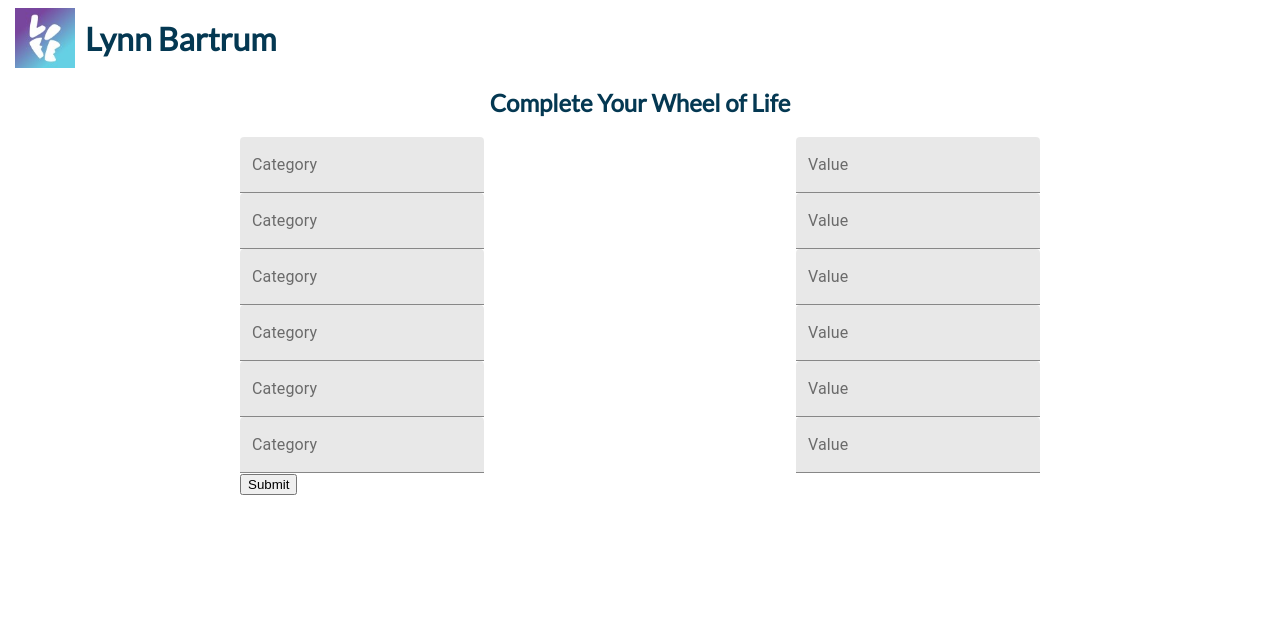
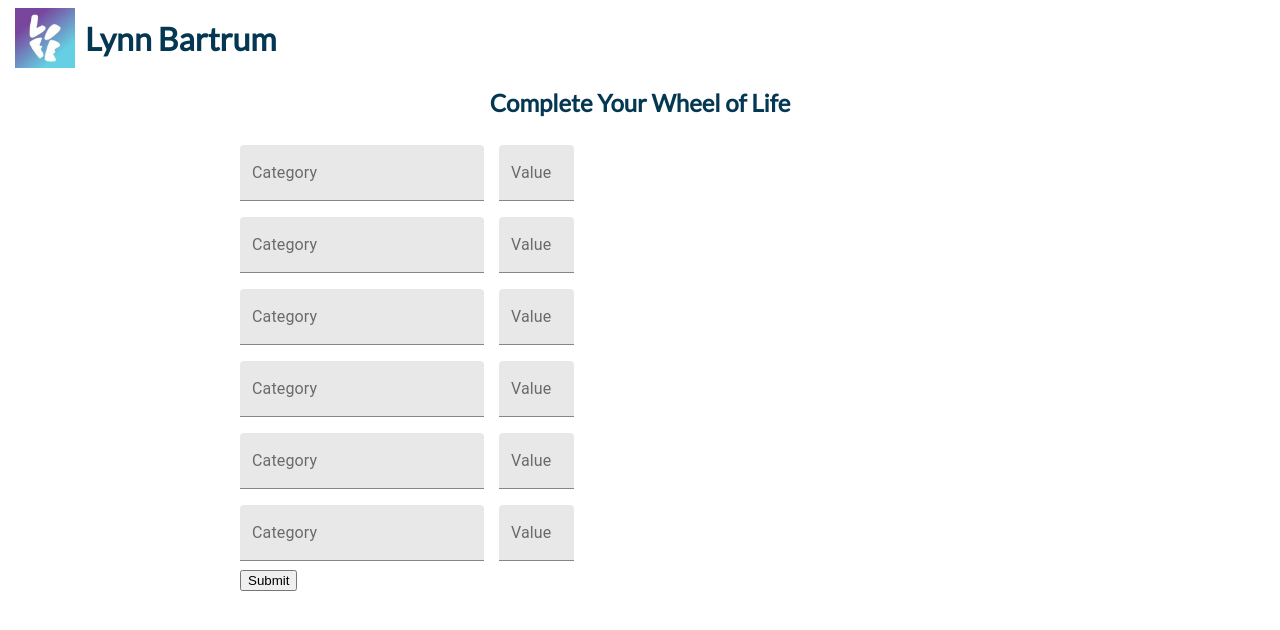
Before and after one commit to toddlasley/react-demo, a React (Create React App) app: page / in a window 1280 px wide. Shown: the top 630 px of the page. Built offline with nearby package versions, Linux system fonts and the light colour scheme.

Commit message:
adding Chart component and supplying theme to Form text fields

```diff
--- a/package.json
+++ b/package.json
@@ -7,10 +7,12 @@
     "@testing-library/jest-dom": "^4.2.4",
     "@testing-library/react": "^9.5.0",
     "@testing-library/user-event": "^7.2.1",
+    "@types/chart.js": "^2.9.23",
     "@types/jest": "^24.9.1",
     "@types/node": "^12.12.53",
     "@types/react": "^16.9.43",
     "@types/react-dom": "^16.9.8",
+    "chart.js": "^2.9.3",
     "node-sass": "^4.14.1",
     "react": "^16.13.1",
     "react-dom": "^16.13.1",
--- /dev/null
+++ b/src/components/Form/Chart/Chart.tsx
@@ -0,0 +1,5 @@
+export class Chart extends React.Component {
+    constructor(props: any) {
+        super(props);
+    }
+}
--- a/src/components/Form/Form.scss
+++ b/src/components/Form/Form.scss
@@ -1,4 +1,10 @@
 .input-row {
+    padding: 8px 0;
     display: flex;
-    justify-content: space-between;
+    justify-content: left;
+
+    div.number-input {
+        max-width: 75px;
+        margin-left: 15px;
+    }
 }
--- a/src/components/Form/Form.tsx
+++ b/src/components/Form/Form.tsx
@@ -1,11 +1,16 @@
 import React, { ChangeEvent, FormEvent } from 'react';
-import { TextField } from '@material-ui/core';
+import { TextField, createMuiTheme, ThemeProvider } from '@material-ui/core';
+import { Chart } from './Chart/Chart';
 import './Form.scss';
+import '../../styles/variables.scss';
+import { MATERIAL_FORM_THEME } from '../../config/constants';
 
 interface Input {
     type: string;
     name: string;
 }
+
+const theme = createMuiTheme(MATERIAL_FORM_THEME);
 
 export class Form extends React.Component {
     private readonly MIN_CATEGORIES = 6;
@@ -51,10 +56,12 @@ export class Form extends React.Component {
 
             rows.push(
                 <div className="input-row">
+                    <ThemeProvider theme={theme}>
                         <TextField
                             variant="filled"
                             type="text"
                             label="Category"
+                            className="text-input"
                             key={categoryInput.name}
                             name={categoryInput.name}
                             onChange={(e) => this.handleValueChange(e, categoryInput)}
@@ -64,11 +71,13 @@ export class Form extends React.Component {
                             variant="filled"
                             type="number"
                             label="Value"
+                            className="number-input"
                             key={valueInput.name}
                             name={valueInput.name}
                             onChange={(e) => this.handleValueChange(e, valueInput)}
                             error={this.state[this.getErrorKey(valueInput.name)]}
                         />
+                    </ThemeProvider>
                 </div>
             );
         }
--- /dev/null
+++ b/src/config/constants.ts
@@ -0,0 +1,10 @@
+export const MATERIAL_FORM_THEME = {
+    palette: {
+        primary: {
+            main: '#79469e'
+        },
+        error: {
+            main: '#f8535e'
+        }
+    }
+};
--- a/src/index.scss
+++ b/src/index.scss
@@ -4,7 +4,3 @@ body {
     -webkit-font-smoothing: antialiased;
     -moz-osx-font-smoothing: grayscale;
 }
-
-code {
-    font-family: source-code-pro, Menlo, Monaco, Consolas, 'Courier New', monospace;
-}
```
Also changed, not shown: 1 other file (tests, documents, lock files or other folders). Lines whose indentation alone changed are shown as unchanged.
